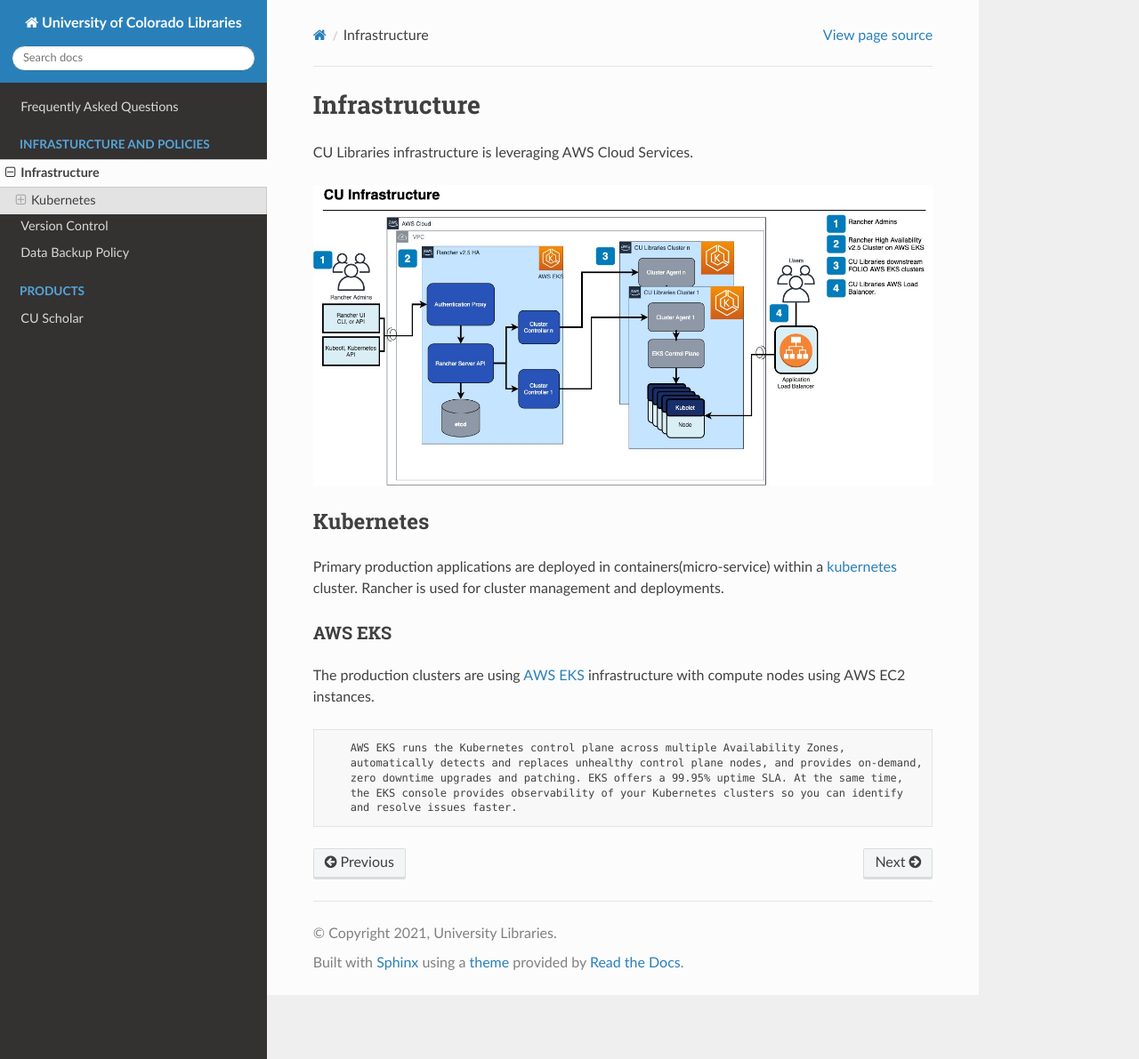
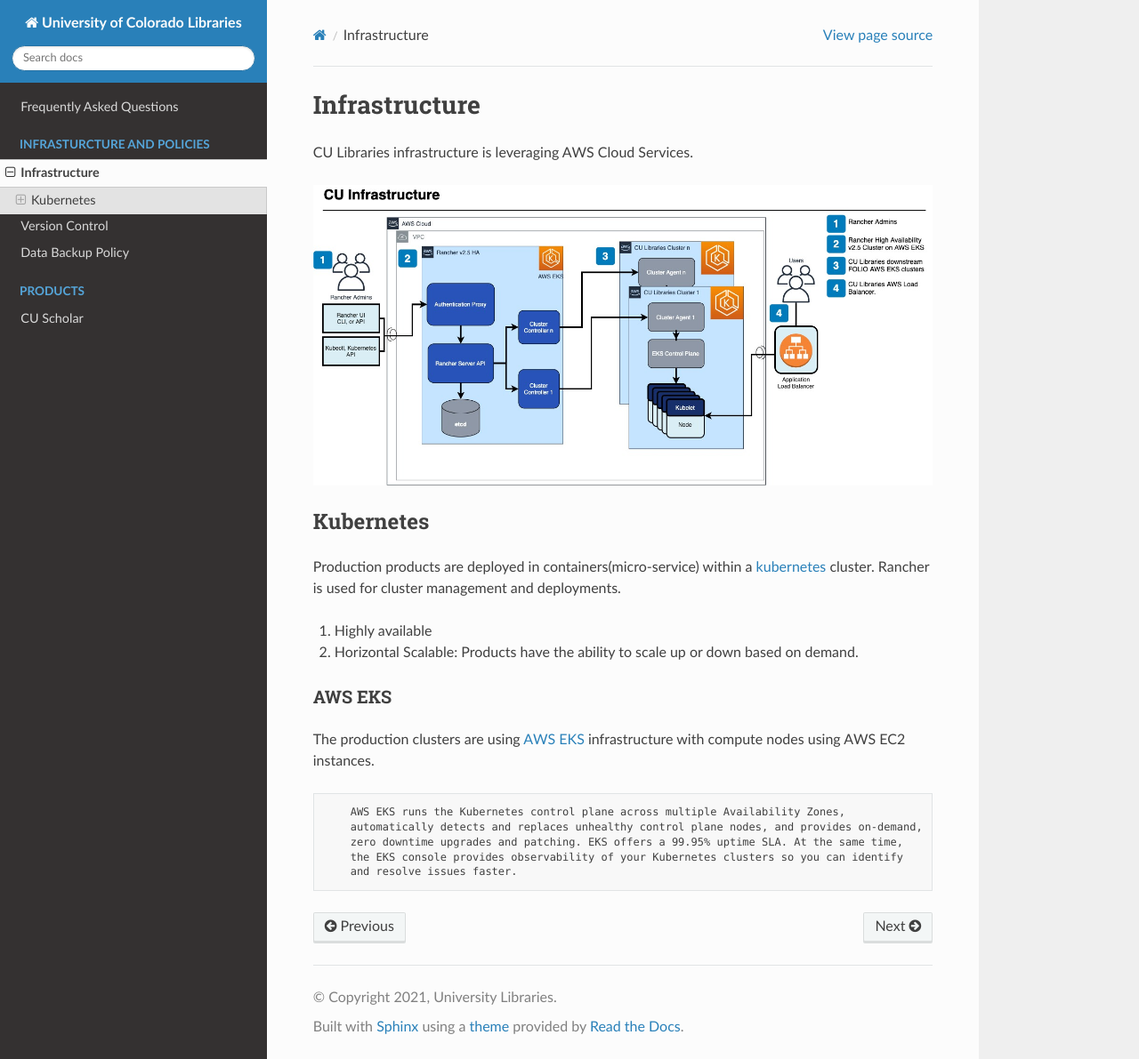
Before and after one commit to culibraries/documentation, a Sphinx documentation site: the page built from docs/policies/infrastructure/infrastructure.md, in a window 1280 px wide and 1191 px high. Shown: the whole window at 89% size. Built offline with Sphinx 7.4.7 and the Read the Docs theme 2.0.0, drawn with Linux system fonts in a browser that asks for light colours.

Commit message:
infrastructure update

```diff
--- a/docs/index.rst
+++ b/docs/index.rst
@@ -3,10 +3,10 @@
    You can adapt this file completely to your liking, but it should at least
    contain the root `toctree` directive.
 
-CU Libraries Core Tech & Apps!
+CU Libraries Documentation!
 ==========================================================
 
-Documentation covering Core Tech and Apps(CTA) applications and policies.
+Documentation covering Core Tech and Apps(CTA) Products and Policies.
 
 Table of Contents
 ===========================================================
--- a/docs/policies/infrastructure/infrastructure.md
+++ b/docs/policies/infrastructure/infrastructure.md
@@ -6,7 +6,10 @@
 
 ## Kubernetes
 
-Primary production applications are deployed in containers(micro-service) within a [kubernetes](https://kubernetes.io/docs/concepts/overview/what-is-kubernetes/) cluster. Rancher is used for cluster management and deployments.
+Production products are deployed in containers(micro-service) within a [kubernetes](https://kubernetes.io/docs/concepts/overview/what-is-kubernetes/) cluster. Rancher is used for cluster management and deployments.
+
+1. Highly available
+2. Horizontal Scalable: Products have the ability to scale up or down based on demand.
 
 ### AWS EKS
 
```
